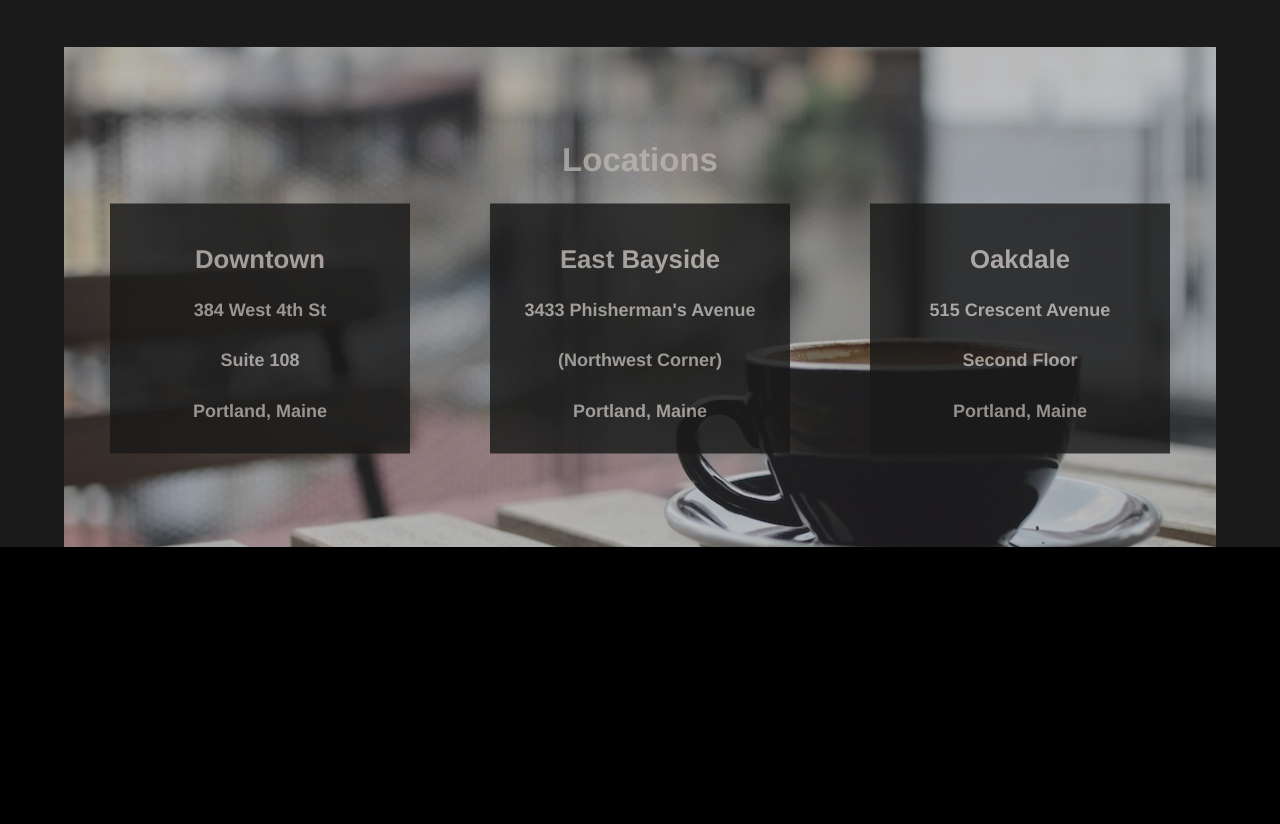
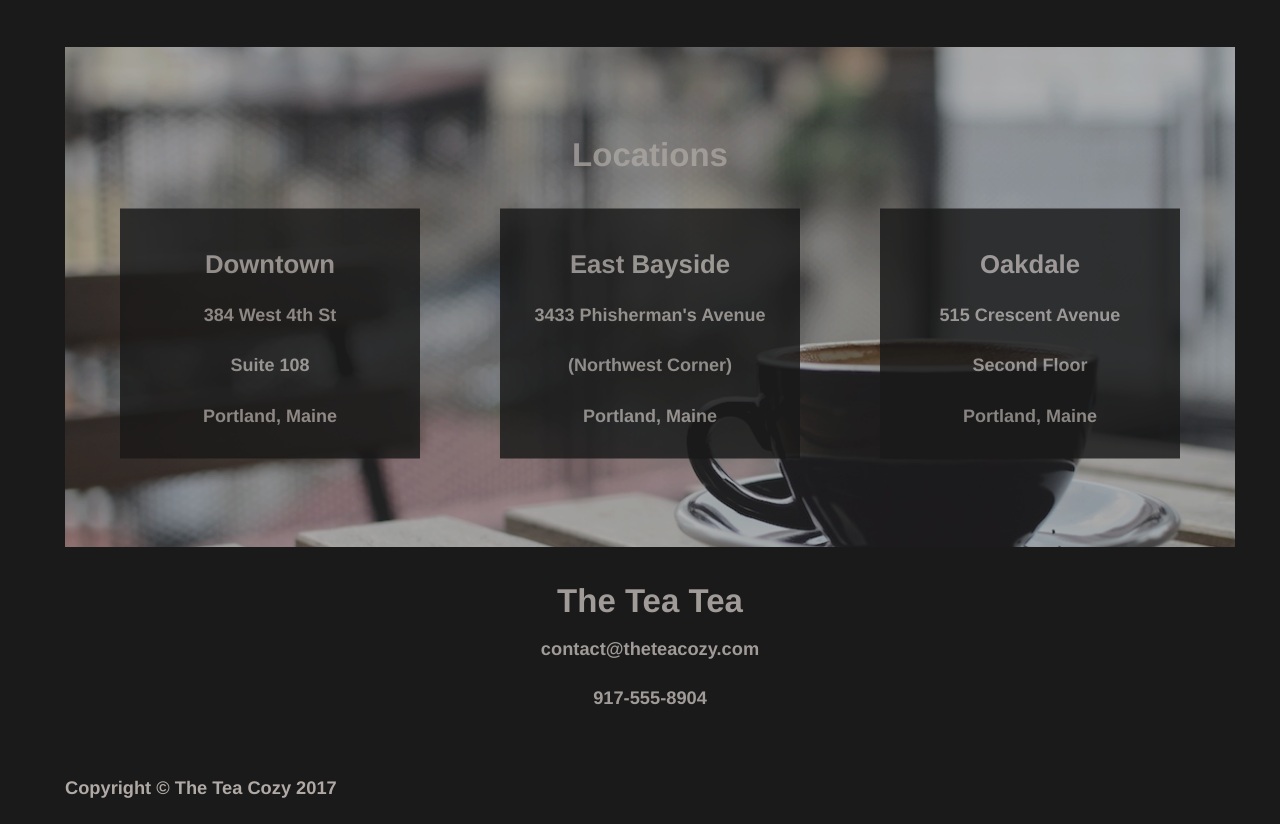
Before and after one commit to AlSirang/the-tea-cozy-project, a plain HTML site: page index.html in a window 1280 px wide. Shown: the part 1464-2288 px from the top of the page. Before the commit the page ends 2011 px from the top, so only its background shows below. Drawn offline with Linux system fonts and the light colour scheme.

Commit message:
add contact and copyright info in footer with styles

```diff
--- a/index.html
+++ b/index.html
@@ -27,9 +27,11 @@
     </nav>
     <!-- End of Navbar -->
 
+
+    <!-- Main Section -->
+    <main class="container">
         <!-- Mission section -->
         <section>
-        <div class="container">
             <div class="mission-background-img">
                 <div class="mission">
                     <div>
@@ -38,12 +40,11 @@
                     </div>
                 </div>
             </div>
-        </div>
         </section>
         <!-- End of mission section -->
 
         <!-- feature tea section -->
-    <section class="container">
+        <section>
             <div class="feature-tea">
                 <div class="heading">
                     <h2>Tea of the Month</h2>
@@ -97,9 +98,8 @@
         </section>
         <!-- End of feature tea section -->
 
-
         <!-- Location section -->
-    <section class="container location-section">
+        <section class="location-section">
             <div class="location-background-img">
                 <div class="locations">
                     <div class="location-heading">
@@ -128,6 +128,27 @@
                 </div>
             </div>
         </section>
+        <!-- End of location section -->
+    </main>
+    <!-- End of Main section -->
 
+
+    <!-- footer section -->
+    <footer class="container">
+        <div class="about">
+            <div class="brand">
+               <h2>The Tea Tea</h2>
+            </div>
+            <div class="contact">
+                <h5>contact@theteacozy.com</h5>
+                <h5>917-555-8904</h5>
+            </div>
+        </div>
+        <div class="copyright-info">
+            <h5>Copyright &copy; The Tea Cozy 2017</h5>
+        </div>
+
+
+    </footer>
     </body>
     </html>
--- a/resources/CSS/style.css
+++ b/resources/CSS/style.css
@@ -9,6 +9,8 @@ body{
     font-family: Helvetica, sans-serif;
     font-size: 22px;
     color: seashell;
+    width: 1300px;
+
 
 }
 
@@ -155,7 +157,7 @@ nav{
     background-color: #000;
     opacity: 1;
     width: 300px;
-    margin: 0 40px 0;
+    margin: 10px 40px 0;
     padding: 30px;
     height: 250px;
     line-height: 2.3em;
@@ -165,3 +167,17 @@ nav{
 .address h4{
     font-size: 18px;
 }
+
+/* footer section */
+
+.about{
+    width: 100%;
+    height: 200px;
+    margin-top: 30px;
+    line-height: 2.2em;
+    text-align: center;
+}
+
+.copyright-info{
+    padding-bottom: 25px;
+}
```
Lines whose indentation alone changed are shown as unchanged.
